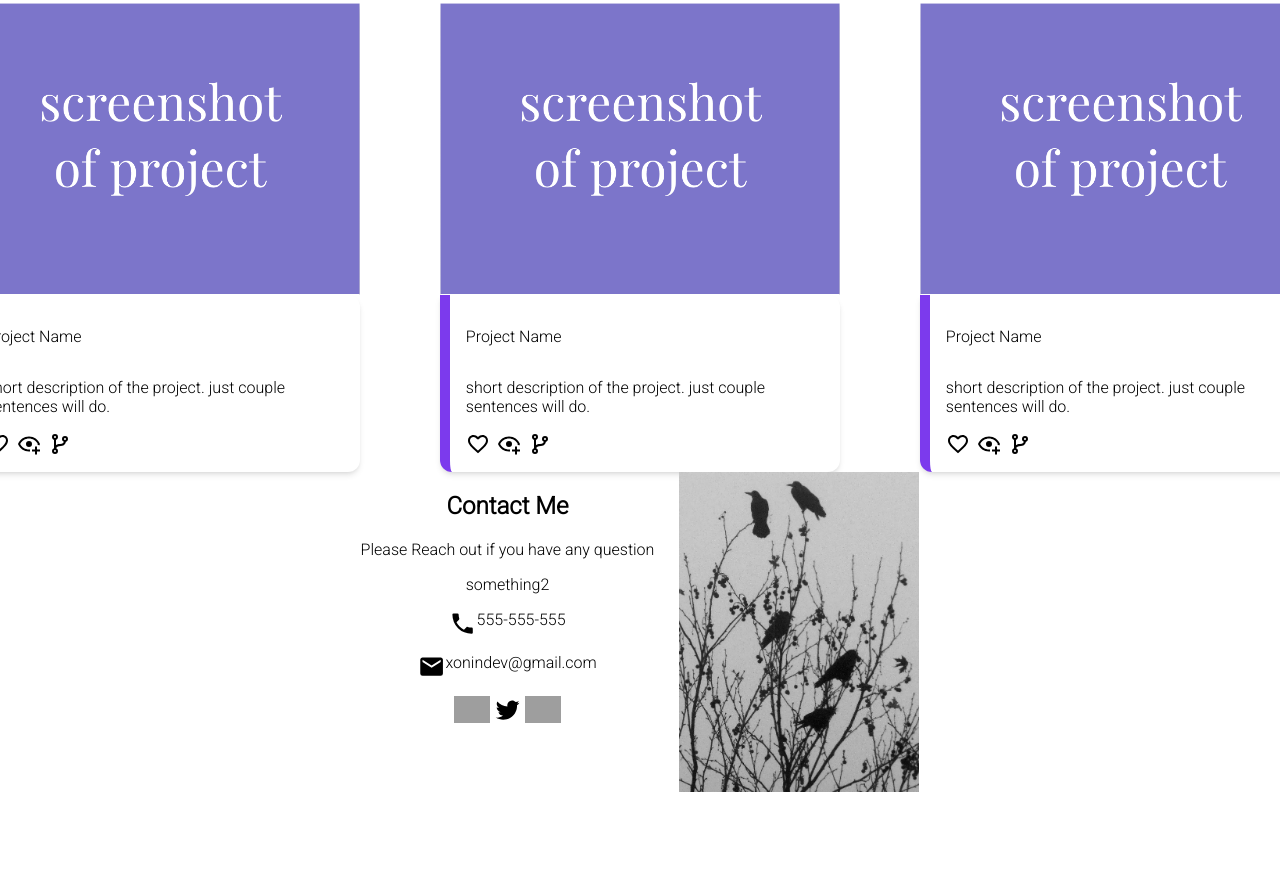
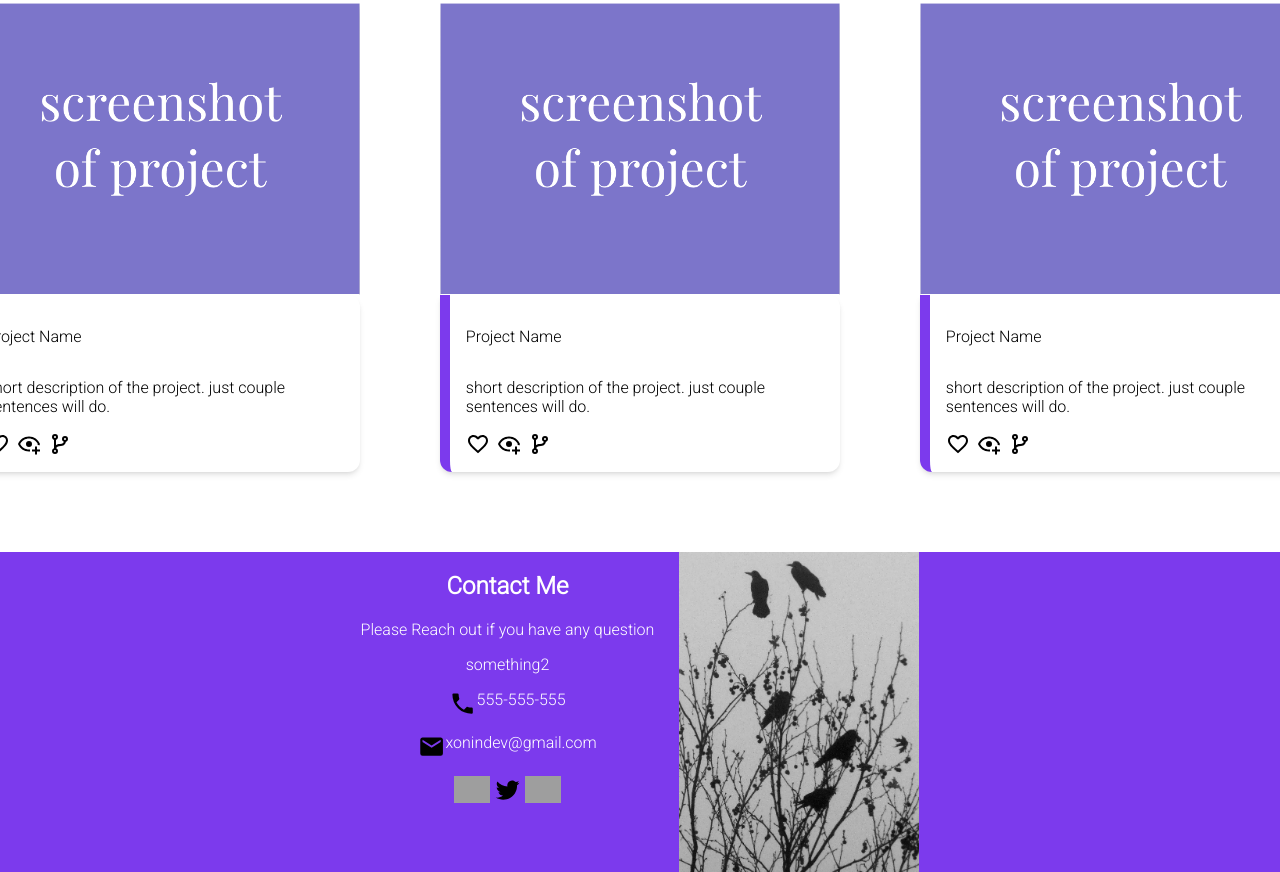
Before and after one commit to xonin-hush/Odin-Homepage, a website built with webpack: page dist/index.html in a window 1280 px wide. Shown: the part 1044-1916 px from the top of the page. Before the commit the page ends 1836 px from the top, so only its background shows below. Built offline with nearby package versions, Linux system fonts and the light colour scheme; grey boxes are pictures that could not be loaded; files whose address does not match are found by name; a web font is replaced by a local one.

Commit message:
Put margin-top to footer and change color

```diff
--- a/src/style.css
+++ b/src/style.css
@@ -77,6 +77,9 @@ section {
   flex-direction: column;
 }
 footer {
+  color: white;
+  background-color: #7c3aed;
+  margin-top: 5rem;
   display: flex;
   justify-content: center;
   gap: 25px;
```
